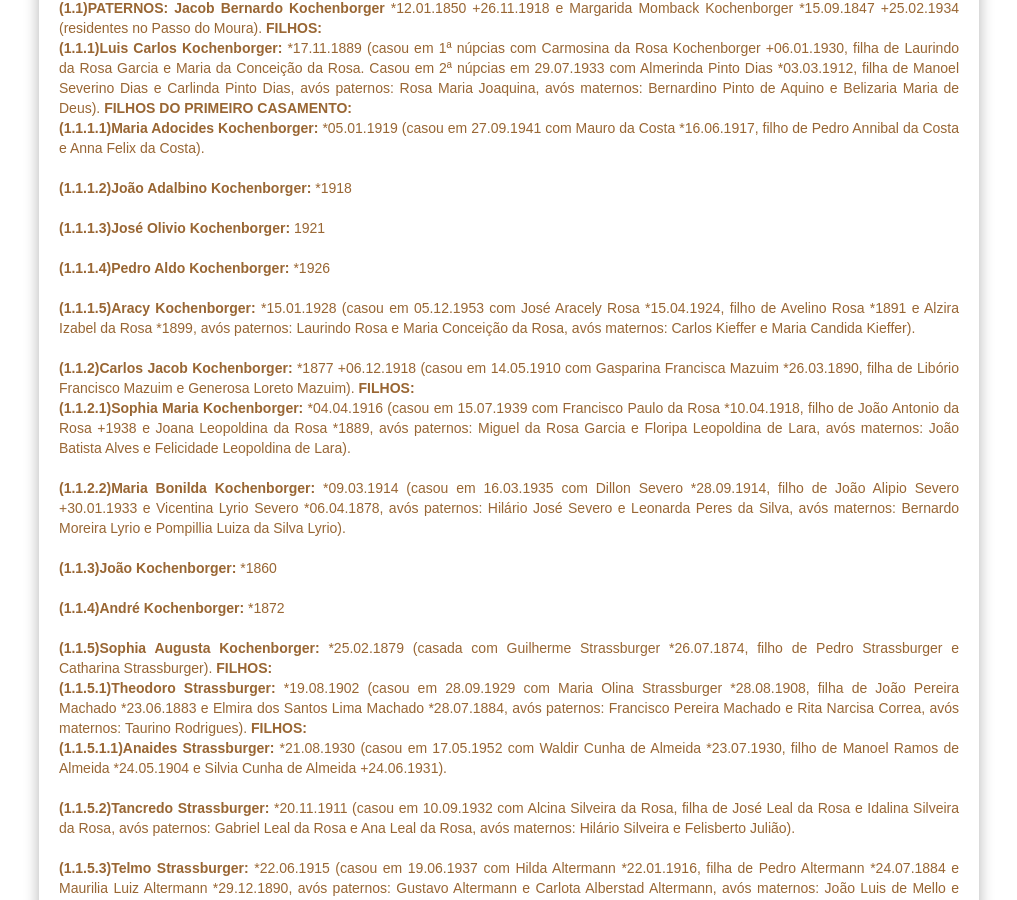
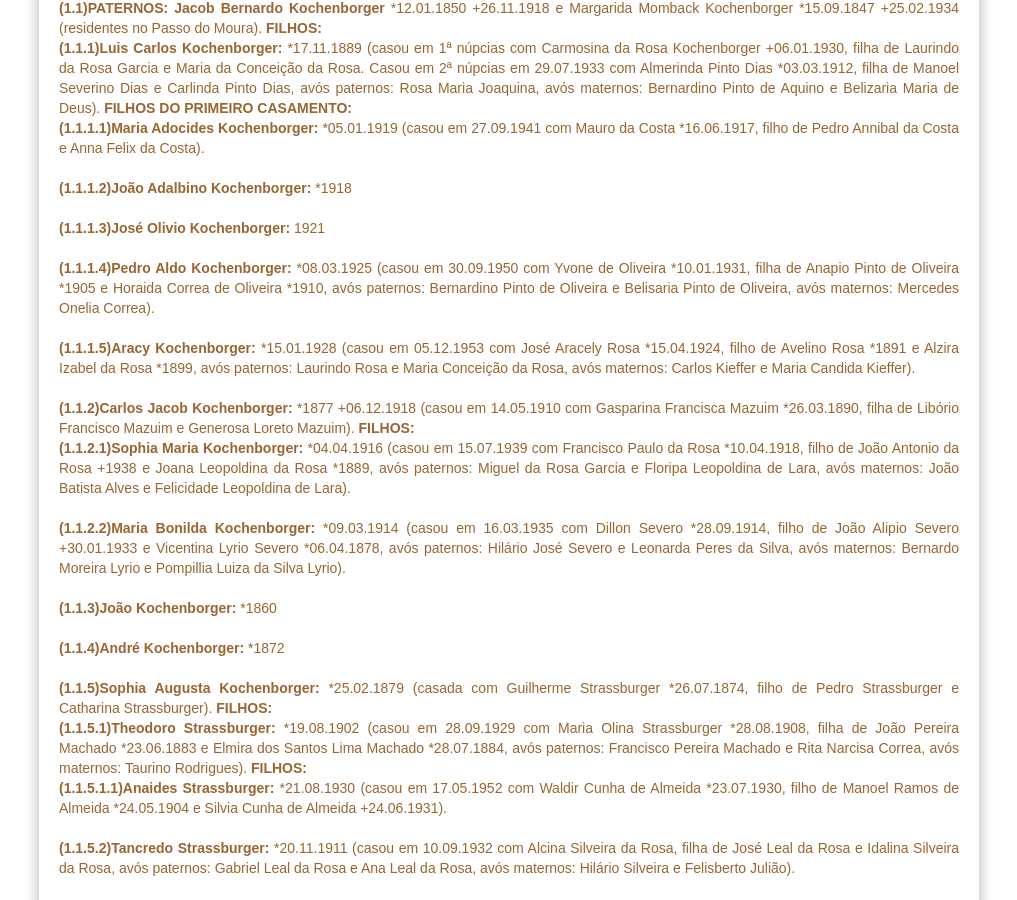
Before and after one commit to claudiovargas1955/claudiovargas1955.github.io, a Jekyll site: the page built from _pages/familia-kochenborger.html, in a window 1280 px wide and 900 px high, scrolled down 1515 px. Shown: the whole window, without its empty margins (131-1148 px from the left). Built offline with Jekyll 4.4.1, drawn with Linux system fonts in a browser that asks for light colours; some web fonts are replaced.

Commit message:
Update familia-kochenborger.html

```diff
--- a/_pages/familia-kochenborger.html
+++ b/_pages/familia-kochenborger.html
@@ -165,7 +165,9 @@ Oliveira e Idalina Soares Leal *1850 +03.09.1934). <b>FILHOS: </b><br>
 
     <b>(1.1.1.3)José Olivio Kochenborger: </b>1921 <br><br>
 
-    <b>(1.1.1.4)Pedro Aldo Kochenborger: </b>*1926 <br><br>
+    <b>(1.1.1.4)Pedro Aldo Kochenborger: </b>*08.03.1925 (casou em 30.09.1950 com Yvone de Oliveira *10.01.1931, filha de Anapio Pinto
+    de Oliveira *1905 e Horaida Correa de Oliveira *1910, avós paternos: Bernardino Pinto de Oliveira e Belisaria Pinto de Oliveira,
+    avós maternos: Mercedes Onelia Correa).<br><br>
 
     <b>(1.1.1.5)Aracy Kochenborger: </b>*15.01.1928 (casou em 05.12.1953 com José Aracely Rosa *15.04.1924, filho de Avelino Rosa *1891
     e Alzira Izabel da Rosa *1899, avós paternos: Laurindo Rosa e Maria Conceição da Rosa, avós maternos: Carlos Kieffer e  Maria
```
